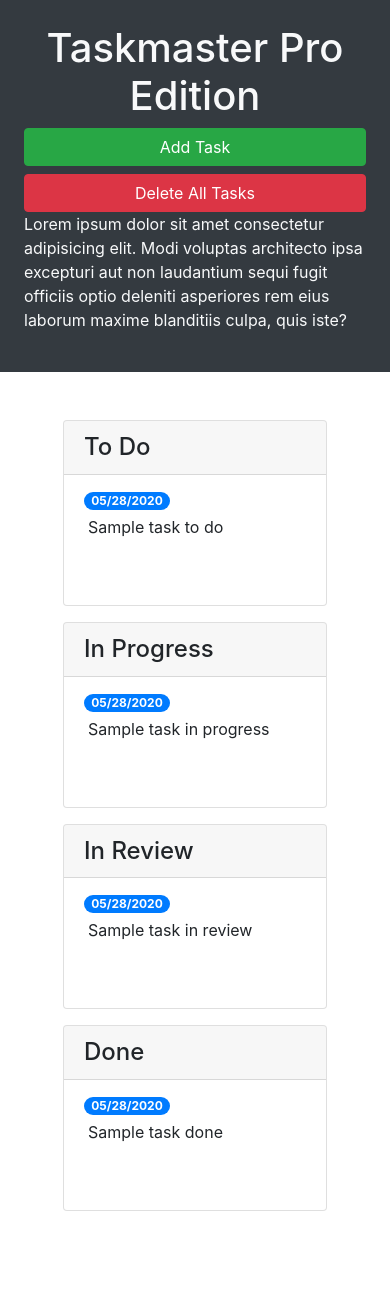
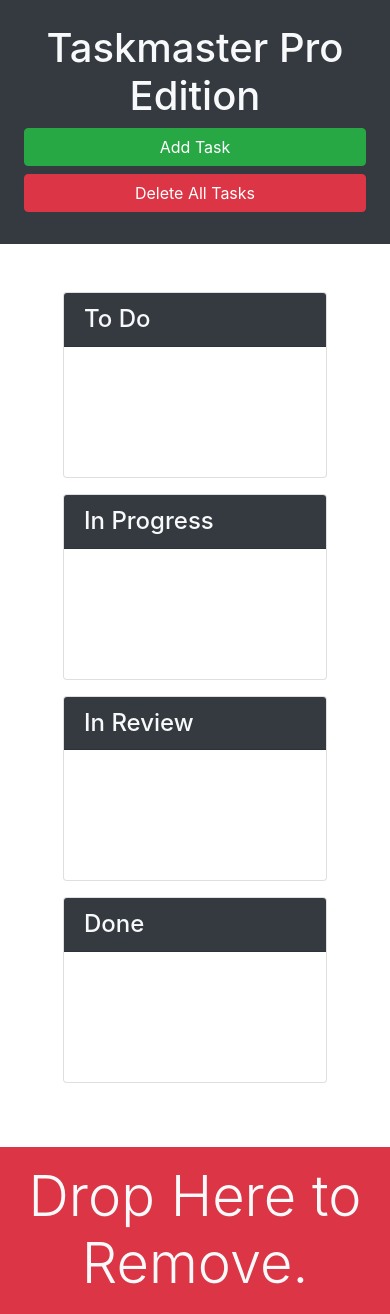
Before and after one commit to Boughs/taskmaster-pro, a plain HTML site: page index.html in a window 390 px wide. Before the commit the page ends 1275 px from the top, so only its background shows below. Drawn offline with nearby package versions, Linux system fonts and the light colour scheme.

Commit message:
added delete function

```diff
--- a/index.html
+++ b/index.html
@@ -13,78 +13,68 @@
 <body>
 
   <div class="row min-vh-100 no-gutters">
-    <header class="col-12 col-lg-3 bg-dark text-light d-flex flex-column p-4 p-lg-3">
-      <h1 class="text-center">Taskmaster Pro Edition</h1>
-      <button id="create-task" class="btn btn-block btn-success" data-toggle="modal" data-target="#task-form-modal">Add
-        Task</button>
-      <button id="remove-tasks" class="btn btn-block btn-danger">Delete All Tasks</button>
-      <p class="mt-auto">Lorem ipsum dolor sit amet consectetur adipisicing elit. Modi voluptas architecto ipsa
-        excepturi aut non
-        laudantium sequi fugit officiis optio deleniti asperiores rem eius laborum maxime blanditiis culpa, quis iste?
-      </p>
+    <header class="col-12 col-lg-3 bg-dark text-light sticky-top d-flex flex-column p-4 p-lg-3">
+      <div>
+        <h1 class="text-center"><span class="oi oi-task d-inline d-lg-none"></span>
+          Taskmaster Pro Edition</h1>
+        <div class="ml-md-auto w-100 w-md-auto">
+          <button id="create-task" class="btn btn-block btn-success" data-toggle="modal"
+            data-target="#task-form-modal">Add Task</button>
+          <button id="remove-tasks" class="btn btn-block btn-danger mb-2 mb-md-4"></span>Delete All Tasks</button>
+        </div>
+      </div>
+      <p class="mt-auto d-none d-lg-block">Lorem ipsum dolor sit amet consectetur adipisicing elit. Modi voluptas
+        architecto ipsa
+        excepturi aut non laudantium sequi fugit officiis optio deleniti asperiores rem eius laborum maxime blanditiis
+        culpa, quis iste?</p>
     </header>
-    <main class="col-12 col-lg-9">
+    <main class="col-12 col-lg-9 d-flex flex-column">
       <div class="m-5 row justify-content-around">
-        <!-- todo start -->
-        <div class="col-12 col-md-6 col-xl mb-3">
+          <!--  -->
+          <div class="col-12 col-md-6 col-xl-3 mb-3">
             <div class="card">
-        <h4 class="card-header">
+              <h4 class="card-header bg-dark text-light">
                 To Do
               </h4>
               <ul id="list-toDo" class="list-group list-group-flush">
-          <li class="list-group-item">
-            <span class="badge badge-primary badge-pill">05/28/2020</span>
-            <p class="m-1">Sample task to do</p>
-          </li>
               </ul>
             </div>
           </div>
-        <!-- todo end -->
-        <!-- in progress start -->
-        <div class="col-12 col-md-6 col-xl mb-3">
+          <!--  -->
+          <div class="col-12 col-md-6 col-xl-3 mb-3">
             <div class="card">
-            <h4 class="card-header">
+              <h4 class="card-header bg-dark text-light">
                 In Progress
               </h4>
               <ul id="list-inProgress" class="list-group list-group-flush">
-              <li class="list-group-item">
-                <span class="badge badge-primary badge-pill">05/28/2020</span>
-                <p class="m-1">Sample task in progress</p>
-              </li>
               </ul>
             </div>
           </div>
-        <!-- in progress end -->
-        <!-- in review start -->
-        <div class="col-12 col-md-6 col-xl mb-3">
+          <!--  -->
+          <div class="col-12 col-md-6 col-xl-3 mb-3">
             <div class="card">
-            <h4 class="card-header">
+              <h4 class="card-header bg-dark text-light">
                 In Review
               </h4>
               <ul id="list-inReview" class="list-group list-group-flush">
-              <li class="list-group-item">
-                <span class="badge badge-primary badge-pill">05/28/2020</span>
-                <p class="m-1">Sample task in review</p>
-              </li>
               </ul>
             </div>
           </div>
-        <!-- in review end -->
-        <!-- done start -->
+          <!--  -->
           <div class="col-12 col-md-6 col-xl-3 mb-3">
             <div class="card">
-            <h4 class="card-header">
+              <h4 class="card-header bg-dark text-light">
                 Done
               </h4>
               <ul id="list-done" class="list-group list-group-flush">
-              <li class="list-group-item">
-                <span class="badge badge-primary badge-pill">05/28/2020</span>
-                <p class="m-1">Sample task done</p>
-              </li>
               </ul>
             </div>
           </div>
-        <!-- done end -->
+      </div>
+      <div class="mt-auto" id="trash">
+        <div class="w-100 bg-danger p-3 text-center text-light display-4">
+          Drop Here to Remove.
+        </div>
       </div>
     </main>
   </div>
@@ -104,7 +94,7 @@
           <form>
             <div class="form-group">
               <label for="modalTaskDescription">Task description</label>
-              <textarea id="modalTaskDescription" rows="3" class="form-control"></textarea>
+              <textarea class="form-control" id="modalTaskDescription" rows="3"></textarea>
             </div>
             <div class="form-group">
               <label for="modalDueDate">Due date</label>
```
Also changed, not shown: assets/js/script.js (+4 -6 lines). Lines whose indentation alone changed are shown as unchanged.
